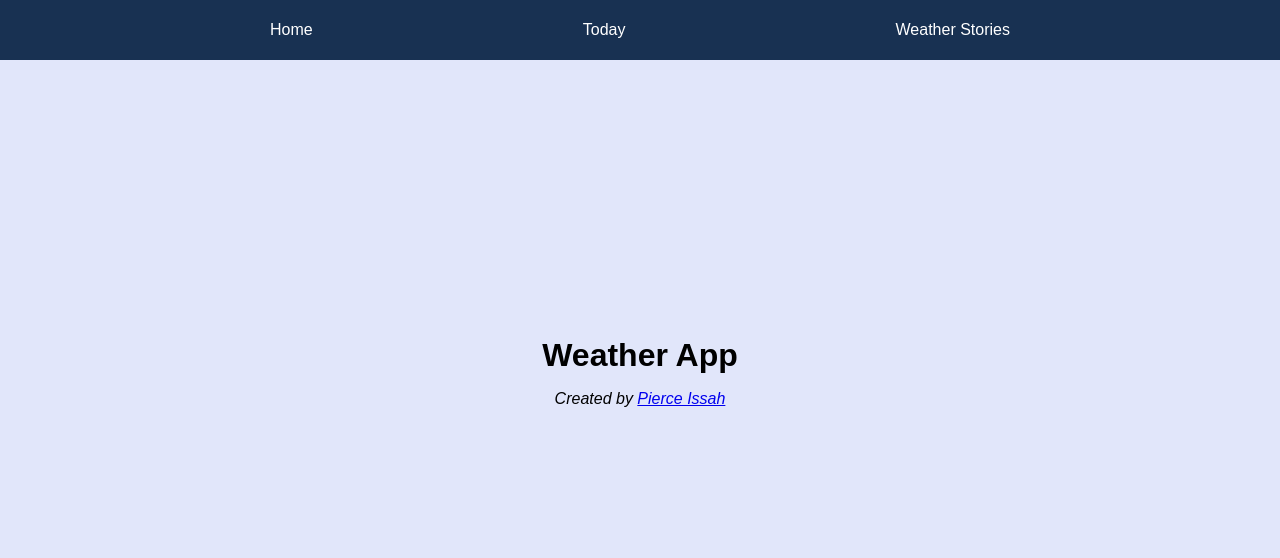
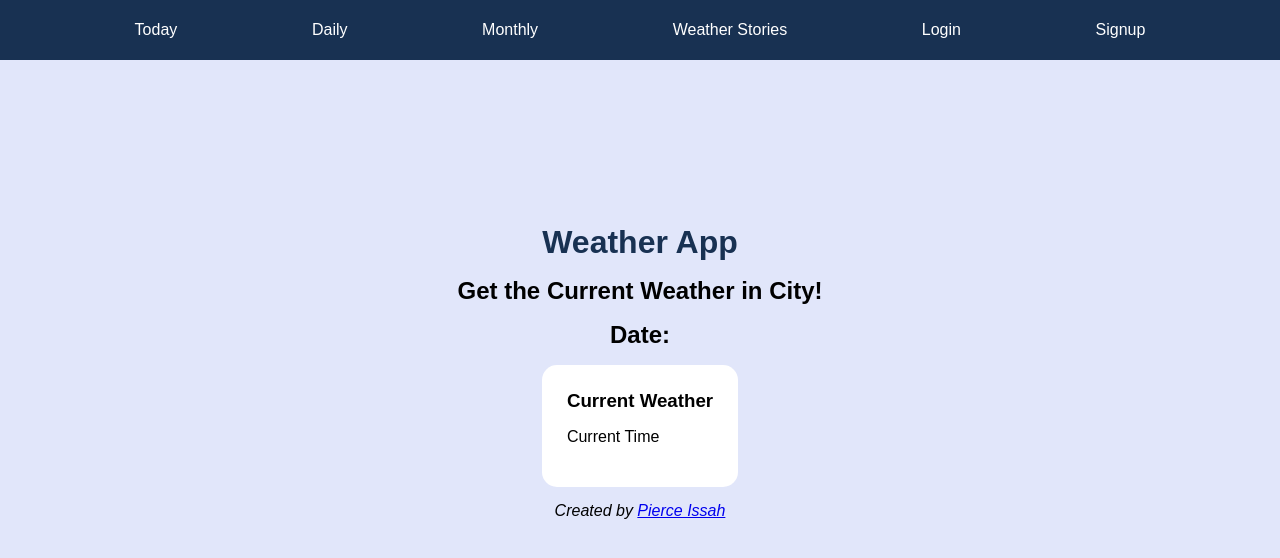
Before and after one commit to PJIceskull/N423-Weather-App, a website: page index.html in a window 1280 px wide. Drawn offline with Linux system fonts and the light colour scheme.

Commit message:
created weather box element

```diff
--- a/index.html
+++ b/index.html
@@ -9,13 +9,24 @@
   </head>
   <body>
     <nav>
-      <a href="#home">Home</a>
       <a href="#today">Today</a>
+      <a href="#">Daily</a>
+      <a href="#">Monthly</a>
       <a href="#weatherStories">Weather Stories</a>
+      <a href="#">Login</a>
+      <a href="#">Signup</a>
     </nav>
 
     <div id="app">
       <h1>Weather App</h1>
+
+      <h2>Get the Current Weather in City!</h2>
+      <h2>Date:</h2>
+
+      <div class="weatherBox">
+        <h3>Current Weather</h3>
+        <p>Current Time</p>
+      </div>
 
       <span>
         <p>
--- a/scss/structure.scss
+++ b/scss/structure.scss
@@ -27,3 +27,7 @@ p {
   margin: 0 auto;
   min-height: 80%;
 }
+
+h1 {
+  color: $color5;
+}
--- a/scss/styles.scss
+++ b/scss/styles.scss
@@ -1,3 +1,4 @@
 @import "variables.scss";
 @import "structure.scss";
 @import "nav.scss";
+@import "weatherbox.scss";
--- /dev/null
+++ b/scss/weatherbox.scss
@@ -0,0 +1,7 @@
+.weatherBox {
+  background-color: #ffffff;
+  padding: 25px;
+  border-radius: 15px;
+  //   width: 500px;
+  margin-bottom: 15px;
+}
```
Also changed, not shown: css/styles.css.
